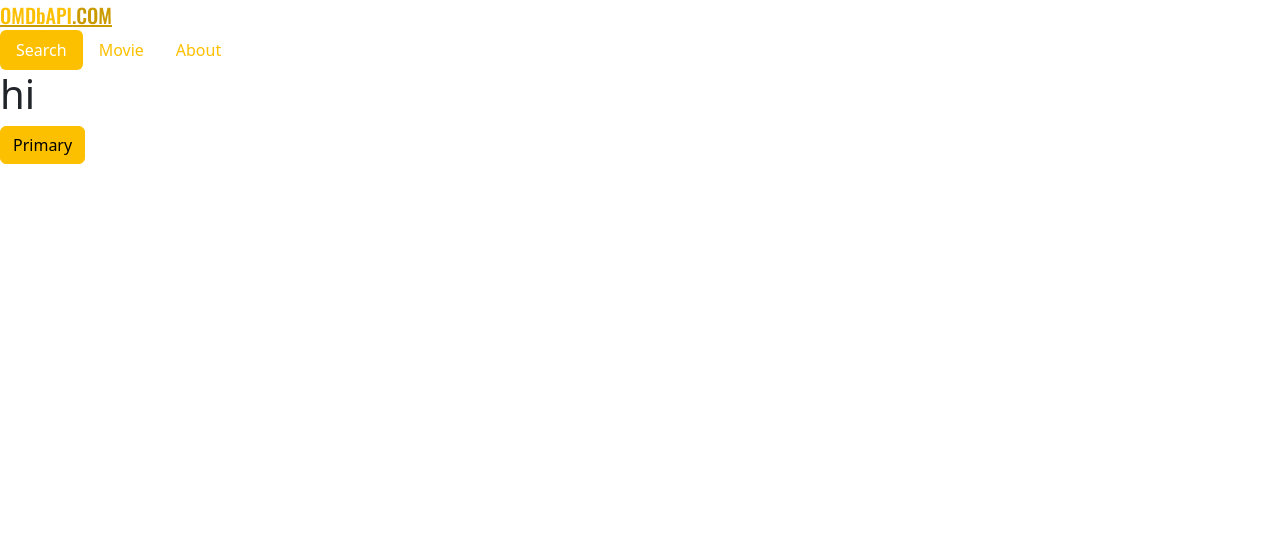
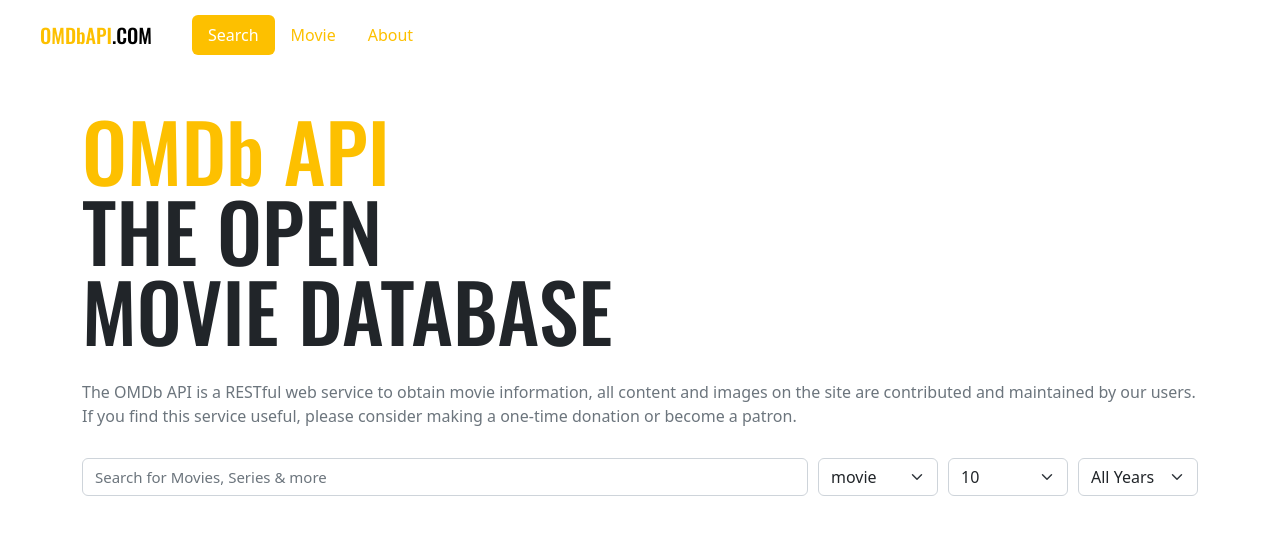
Before and after one commit to Marline2/movie_search, a Vue app: page / in a window 1280 px wide. Shown: the top 534 px of the page. Built offline with nearby package versions, Linux system fonts and the light colour scheme.

Commit message:
add headline

```diff
--- a/src/components/Header.vue
+++ b/src/components/Header.vue
@@ -18,7 +18,7 @@
 </template>
 
 <script>
-import Logo from '~/components/Logo'
+import Logo from '~/components/Logo_.vue'
 export default{
   components:{
     Logo
@@ -43,3 +43,14 @@
   },
 }
 </script>
+<style lang="scss" scoped>
+header{
+  height:70px;
+  padding:0 40px;
+  display: flex;
+  align-items: center;
+  .logo{
+    margin-right:40px;
+  }
+}
+</style>
--- /dev/null
+++ b/src/components/Headline.vue
@@ -0,0 +1,33 @@
+<template>
+  <div class="container">
+    <h1>
+      <span>OMDb API</span><br />
+      THE OPEN<br />
+      MOVIE DATABASE
+    </h1>
+    <p>
+      The OMDb API is a RESTful web service to obtain movie information, all content and images on the site are contributed and maintained by our users. <br />
+      If you find this service useful, please consider making a one-time donation or become a patron.
+    </p>
+  </div>
+</template>
+
+<style lang="scss" scoped>
+@import "~/scss/main";
+.container {
+  padding-top:40px;
+}
+h1{
+  line-height:1;
+  font-size:80px;
+  font-family: "Oswald", sans-serif;
+  span{
+    color:$primary;
+  }
+}
+
+p{
+  margin: 30px 0;
+  color: $gray-600;
+}
+</style>
--- a/src/components/Logo.vue
+++ b/src/components/Logo_.vue
@@ -13,6 +13,10 @@
   font-family: "Oswald", sans-serif;
   font-size: 20px;
   color: $black;
+  text-decoration: none;
+  &:hover{
+    color:$black;
+  }
   span {
     color: $primary;
   }
--- /dev/null
+++ b/src/components/Search.vue
@@ -0,0 +1,85 @@
+<template>
+  <div class="container">
+    <input
+      class="form-control"
+      v-model="title"
+      type="text"
+      placeholder="Search for Movies, Series & more" />
+    <div class="selects">
+      <select
+        v-for="filter in filters"
+        v-model="$data[filter.name]"
+        :key="filter.name"
+        class="form-select">
+        <option
+          value=""
+          v-if="filter.name === 'year'">
+          All Years
+        </option>
+        <option
+          v-for="item in filter.items"
+          :key="item">
+          {{ item }}
+        </option>
+      </select>
+    </div>
+  </div>
+</template>
+
+<script>
+
+export default {
+  data() {
+    return{
+      title:'',
+      type:'movie',
+      number:10,
+      year:'',
+      filters:[
+        {
+          name:'type',
+          items:['movie', 'series', 'episode']
+        },
+        {
+          name:'number',
+          items:[10, 20, 30]
+        },
+        {
+          name:'year',
+          items: (()=>{
+            const years =[]
+            const thisYear = new Date().getFullYear()
+            for (let i = thisYear; i>=1985; i -= 1){
+              years.push(i)
+            }
+            return years
+          })()
+        }
+      ]
+    }
+  },
+}
+</script>
+
+<style lang="scss" scoped>
+.container{
+  display:flex;
+  >*{
+    font-size:15px;
+    margin-right:10px;
+    &:last-child{
+      margin-right:0;
+    }
+  }
+  .selects{
+    display: flex;
+    select{
+      width:120px;
+      margin-right:10px;
+      &:last-child{
+        margin-right:0;
+      }
+    }
+  }
+}
+</style>
--- a/src/routes/Home.vue
+++ b/src/routes/Home.vue
@@ -1,10 +1,15 @@
 <template>
-  <h1>
-    hi
-  </h1>
-  <button
-    type="button"
-    class="btn btn-primary">
-    Primary
-  </button>
+  <Headline />
+  <Search />
 </template>
+
+<script>
+import Headline from '~/components/Headline'
+import Search from '~/components/Search'
+export default {
+  components:{
+    Headline,
+    Search
+  },
+}
+</script>
```
Also changed, not shown: .eslintrc.js.
